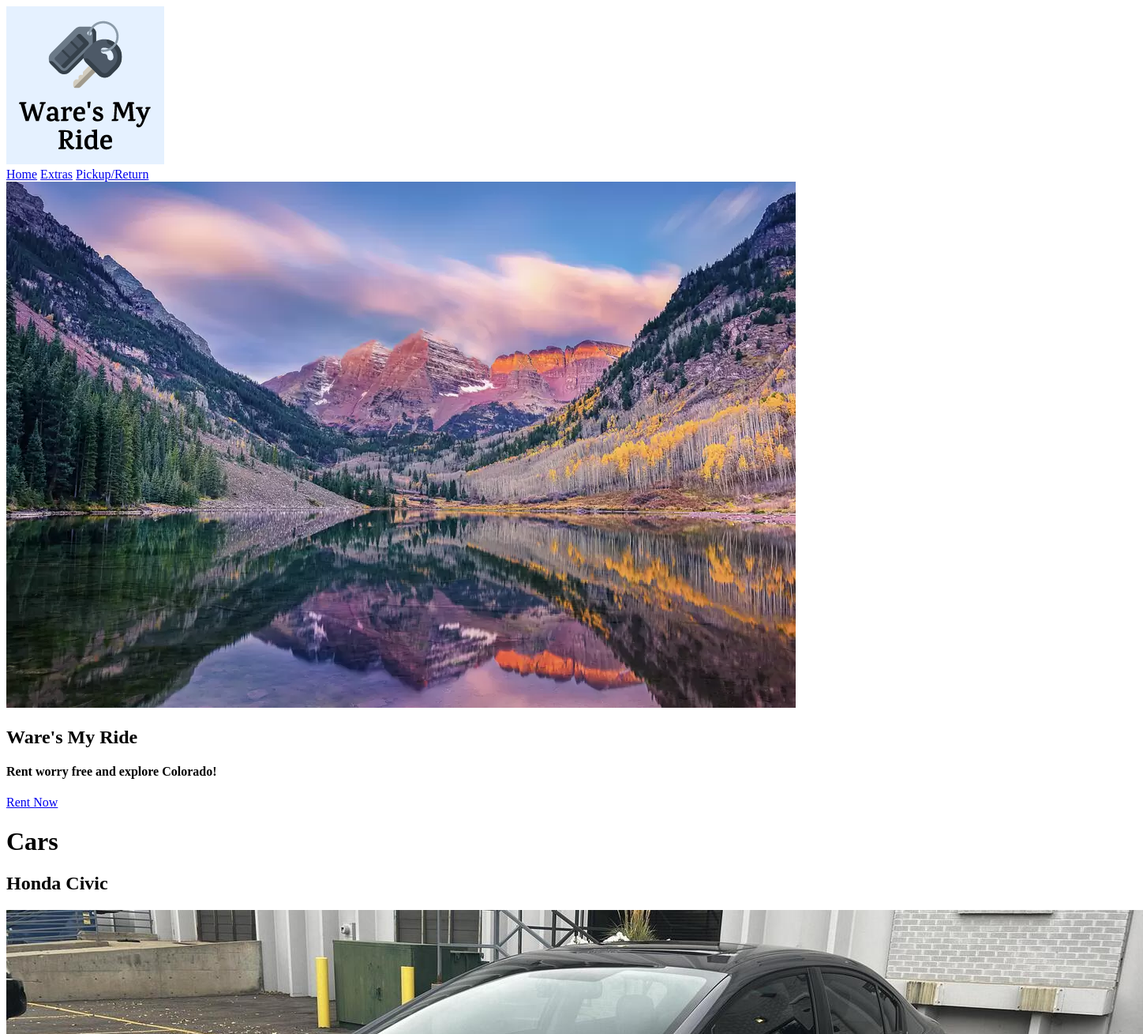
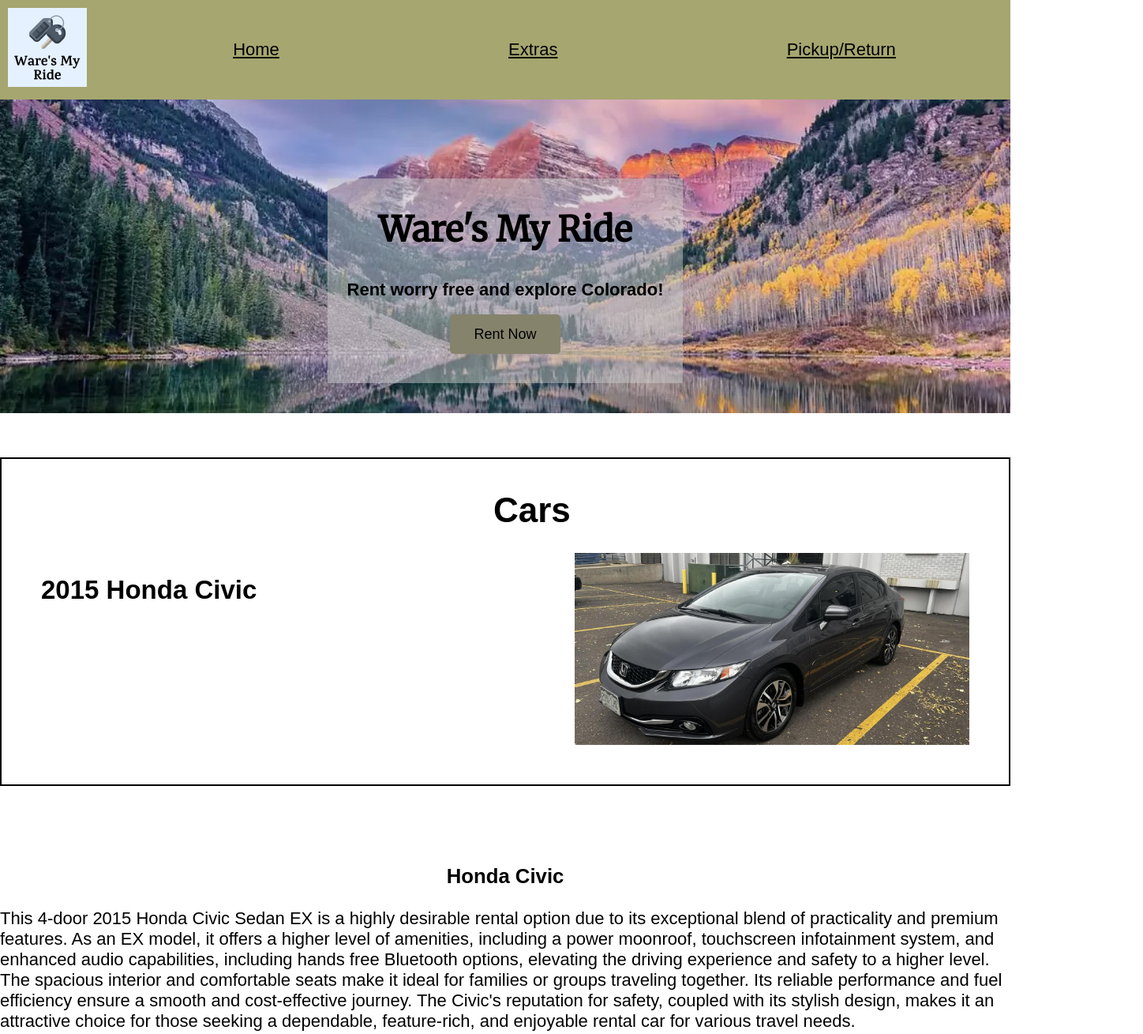
Before and after one commit to gpware/wdd130, a plain HTML site: page wmr/index.html in a window 1280 px wide. Shown: the top 1309 px of the page at 79% size, 1448 px wide, since content can reach past the window. Drawn offline with Linux system fonts and the light colour scheme; a web font is replaced by a local one.

Commit message:
wmr home page css

```diff
--- a/wmr/index.html
+++ b/wmr/index.html
@@ -3,7 +3,7 @@
 <head>
     <meta charset="UTF-8">
     <meta name="viewport" content="width=device-width, initial-scale=1.0">
-    <link rel="stylesheet" href="styles.style.css">
+    <link rel="stylesheet" href="styles/style.css">
     <title>Ware's My Ride</title>
 </head>
 <body>
@@ -21,7 +21,7 @@
 
         <div id="hero">
             <div id="hero-box">
-                <img id="hero-img" src="images/colorado_mountains.webp" alt="colorado mountains">
+                <img id="hero-img" src="images/colorado_mountains.jpg" alt="colorado mountains">
             </div>
             <section id="hero-msg">
                 <h1 class="home-title">Ware's My Ride</h1>
@@ -33,11 +33,13 @@
         </div>
 
         <main>
-            <div id="Cars">
-                <h1 id="section_title">Cars</h1>
-                <h2 id="car_name">Honda Civic</h2>
+            <div id="cars">
+                <h1 id="main_title">Cars</h1>
+                <h2 id="car_name">2015 Honda Civic</h2>
                 <img id="civic" src="images/Civic.jpg" alt="Honda Civic">
             </div>
+
+            <h3>Honda Civic</h3>
 
             <p>This 4-door 2015 Honda Civic Sedan EX is a highly desirable rental option due to its
                 exceptional blend of practicality and premium features. As an EX model, it offers
--- a/wmr/styles/style.css
+++ b/wmr/styles/style.css
@@ -0,0 +1,170 @@
+
+
+
+@import url('https://fonts.googleapis.com/css2?family=Inclusive+Sans&family=Merriweather&display=swap');
+
+:root {
+  /* change the values below to your colors from your palette */
+  --primary-color: #86836d   ;
+  --secondary-color: #626267 ;
+  --accent1-color: #a6a670;
+  --accent2-color: white;
+
+  /* change the values below to your chosen font(s) */
+  --heading-font: "Merriweather", serif;
+  --paragraph-font: "Inclusive Sans", sans-serif;
+
+  /* these colors below should be chosen from among your palette colors above */
+  --headline-color-on-white: black;  /* headlines on a white background */
+  --headline-color-on-color: white; /* headlines on a colored background */
+  --paragraph-color-on-white: #626267; /* paragraph text on a white background */
+  --paragraph-color-on-color: white; /* paragraph text on a colored background */
+  --paragraph-background-color: #86836d  ;
+  --nav-link-color: black;
+  --nav-background-color: #a6a670;
+  --nav-hover-link-color: white;
+  --nav-hover-background-color: #626267;
+}
+
+
+body {
+  /*max-width: 1600px;*/
+  margin: 0 auto;
+  background-color: white;
+  font-family: var(--paragraph-font);
+  font-size: 22px;
+}
+
+
+header {
+    background-color: var(--nav-background-color);
+    display: grid;
+    grid-template-columns: 150px auto;
+}
+
+#logo_link img {
+  width: 100px;
+  padding: 10px;
+}
+
+nav {
+  display: flex;
+  justify-content: space-around;
+}
+
+nav a {
+  margin: auto;
+  color: var(--nav-link-color);
+  padding: 25px 35px;
+  border-radius: 5px;
+}
+
+nav a:hover {
+  background: var(--nav-hover-background-color);
+  color: var(--nav-hover-link-color);
+}
+
+#hero {
+  display: grid;
+  grid-template-columns: 1fr 3fr 1fr;
+}
+
+#hero-img {
+  width: 100%;
+}
+
+#hero-box{
+  grid-column: 1/4;
+  grid-row: 1/3;
+  z-index: -1;
+}
+
+#hero-msg {
+  grid-column: 2/3;
+  grid-row: 1/2;
+  width: 450px;
+  margin: 0 auto;
+  margin-top: 100px;
+  background: rgba(204, 204, 204, 0.5);
+  padding-bottom: 50px;
+}
+
+#hero-msg h1, #hero-msg h4 {
+  text-align: center;
+}
+
+.button-box {
+  text-align: center;
+}
+
+.book {
+  background-color: var(--primary-color);
+  color: black;
+  text-decoration: none;
+  font-size: 18px;
+  padding: 15px 30px;
+  border-radius: 5px;
+}
+
+.book:hover {
+  background-color: var(--nav-hover-background-color);
+  color: white;
+}
+
+.home-title{
+  color: var(--headline-color-on-white);
+  font-family: var(--heading-font);
+  font-size: 2em;
+
+}
+
+#cars {
+  display: grid;
+  grid-template-columns: 1fr 30px 1fr;
+  border: 2px solid black;
+  padding: 50px;
+  margin-top: 50px;
+}
+main {
+  max-width: 1400px;
+  margin: 0 auto;
+}
+
+#main_title {
+  grid-column: 2/3;
+  grid-row: 1/2;
+  text-align: center;
+  margin-top: -10px;
+}
+
+#car_name{
+  grid-column: 1/2;
+  grid-row: 2/3;
+}
+
+#civic{
+  grid-column: 3/4;
+  grid-row: 2/4;
+  width: 500px;
+  margin: 0 auto;
+  margin-right: 0;
+}
+
+main h3 {
+  text-align: center;
+  margin-top: 100px;
+}
+
+footer {
+  background-color: var(--nav-background-color);
+  margin-top: 200px;
+  display: flex;
+  justify-content: space-around;
+  align-items: center;
+
+}
+
+.logo {
+  width: 75px;
+  padding: 10px;
+}
```
Also changed, not shown: wmr/extras.html (+2 -2 lines), wmr/pickup_return.html (+2 -2 lines), wmr/site-plan.html (+1 -0 lines), wmr/images/colorado_mountains.jpg (added).
